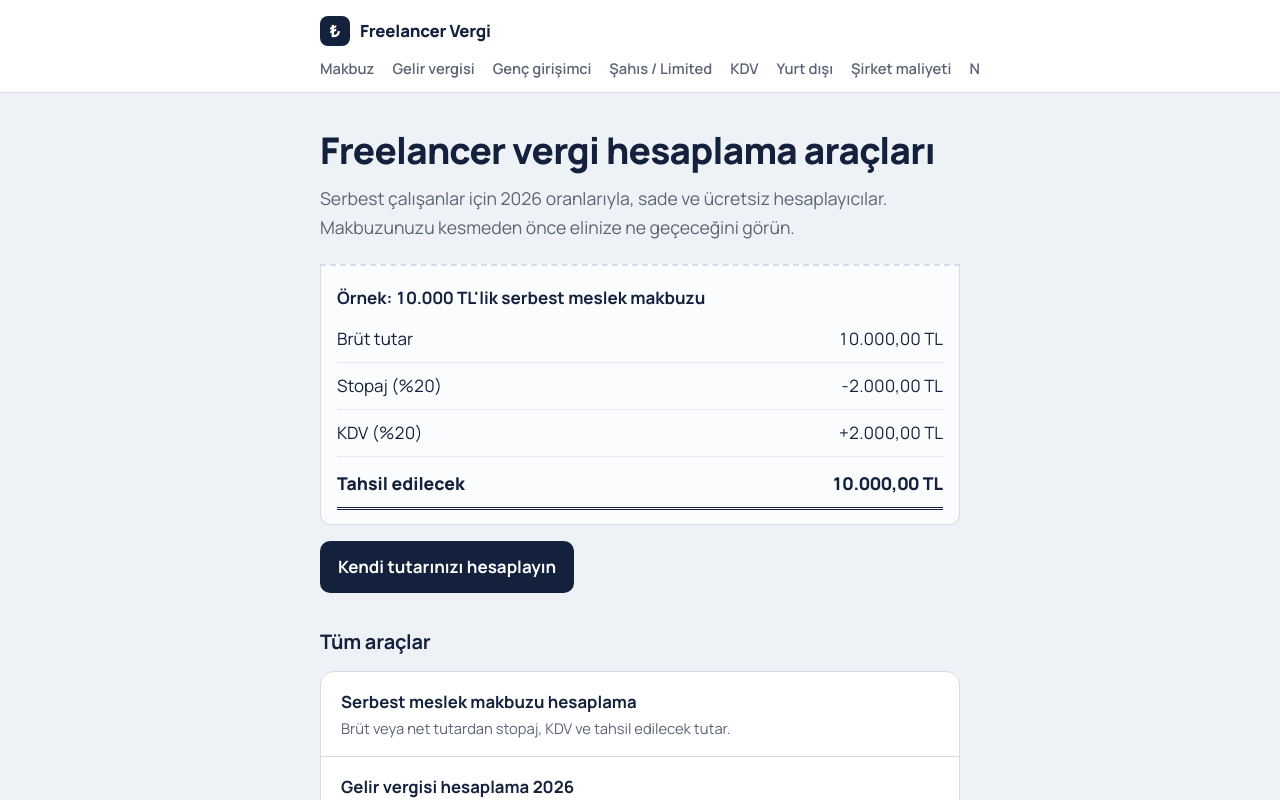
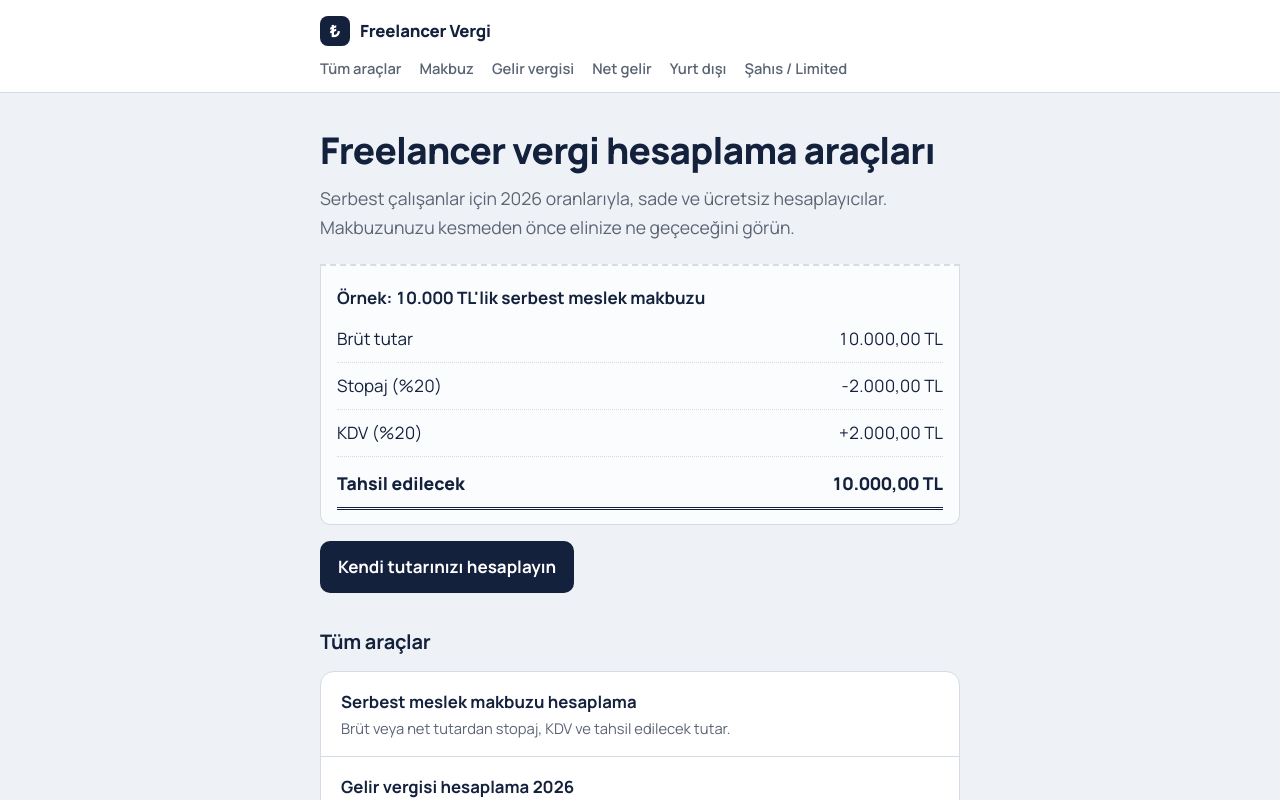
Before and after one commit to yavuzscvk-source/freelancer-vergi, a Next.js app: page / in a window 1280 px wide. Shown: the top 800 px of the page. Built offline with nearby package versions, Linux system fonts and the light colour scheme.

Commit message:
Update layout.js

```diff
--- a/app/layout.js
+++ b/app/layout.js
@@ -9,21 +9,16 @@ const manrope = Manrope({
   variable: "--font-sans",
   display: "swap",
 });
-
 const MENU = [
+  { href: "/hesaplayicilar", ad: "Tüm araçlar" },
   { href: "/serbest-meslek-makbuzu", ad: "Makbuz" },
   { href: "/gelir-vergisi-hesaplama", ad: "Gelir vergisi" },
-  { href: "/genc-girisimci-istisnasi", ad: "Genç girişimci" },
+  { href: "/net-gelir-hesaplama", ad: "Net gelir" },
+  { href: "/hizmet-ihracati-vergi-indirimi", ad: "Yurt dışı" },
   { href: "/sahis-mi-limited-mi", ad: "Şahıs / Limited" },
-  { href: "/kdv-hesaplama", ad: "KDV" },
-  { href: "/hizmet-ihracati-vergi-indirimi", ad: "Yurt dışı" },
-  { href: "/sahis-sirketi-maliyeti", ad: "Şirket maliyeti" },
-  { href: "/net-gelir-hesaplama", ad: "Net gelir" },
-  { href: "/saatlik-ucret-hesaplama", ad: "Saatlik ücret" },
-  { href: "/upwork-vergi-hesaplama", ad: "Upwork" },
-  { href: "/fiverr-vergi-hesaplama", ad: "Fiverr" },
+];
 
-];
+
 
 const menuKutu = { maxWidth: 680, margin: "0 auto", padding: "0 20px 12px", display: "flex", gap: 18, overflowX: "auto", whiteSpace: "nowrap" };
 const menuLink = { color: "var(--muted)", textDecoration: "none", fontWeight: 600, fontSize: "0.92rem" };
```
